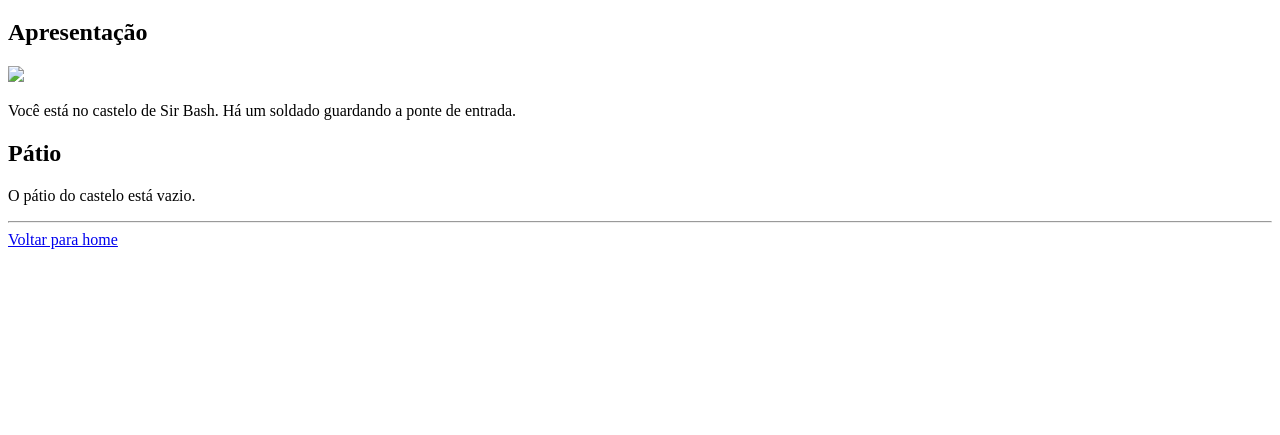
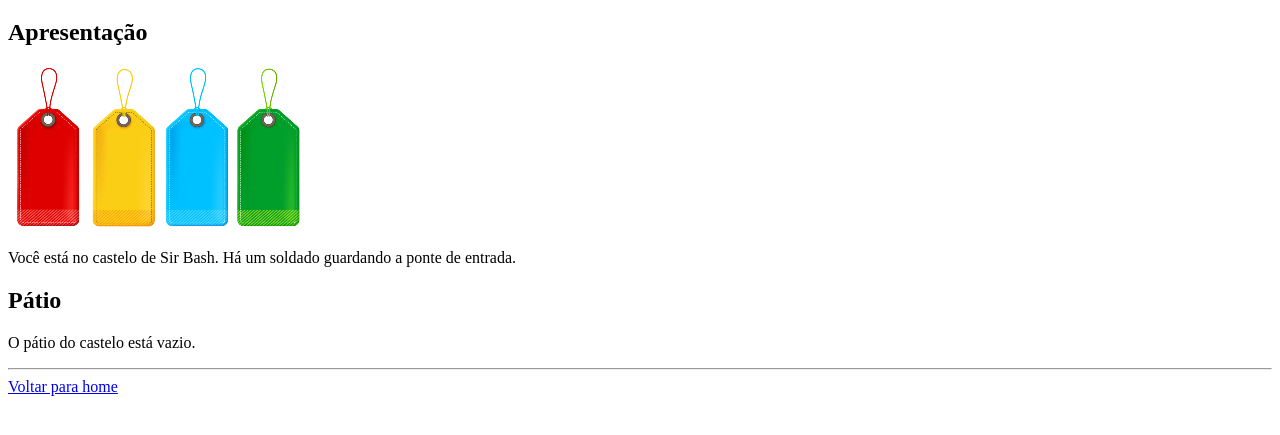
Before and after one commit to isadorayaiumi/adv, a plain HTML site: page docs/index.html in a window 1280 px wide. Shown: the part 97-532 px from the top of the page. Drawn offline with Linux system fonts and the light colour scheme.

Commit message:
mudei de lugar dir imagens

```diff
--- a/docs/index.html
+++ b/docs/index.html
@@ -13,7 +13,7 @@
         <h1>Castelo</h1>
 
         <h2>Apresentação</h2>
-        <img src="imagens/pngegg (3).png">
+        <img src="imagens/etiquetas.png">
         <p>
         Você está no castelo de Sir Bash.
         Há um soldado guardando a ponte de entrada.
```
Also changed, not shown: docs/imagens/etiquetas.png (renamed from adv/imagens/pngegg (3).png).
